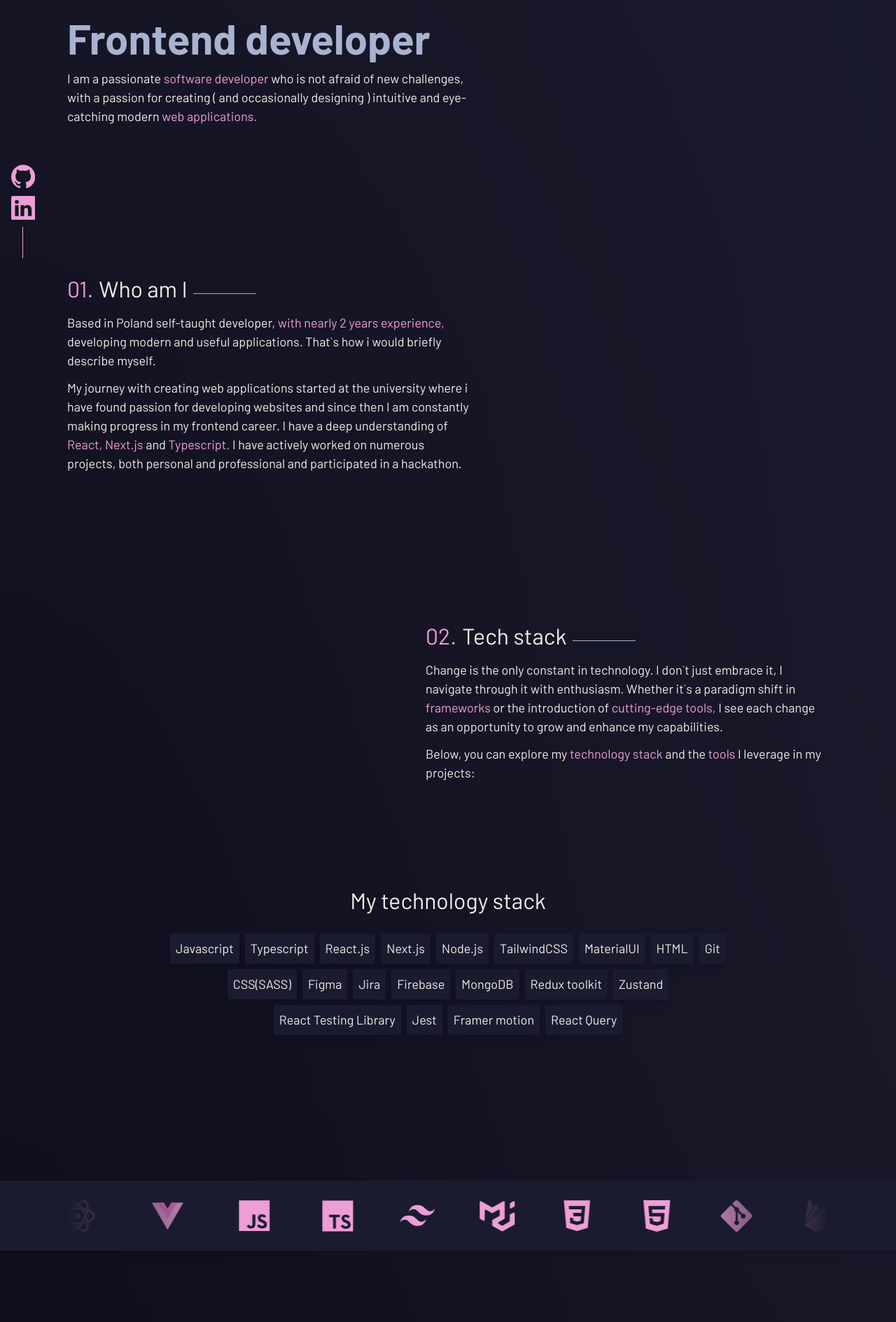
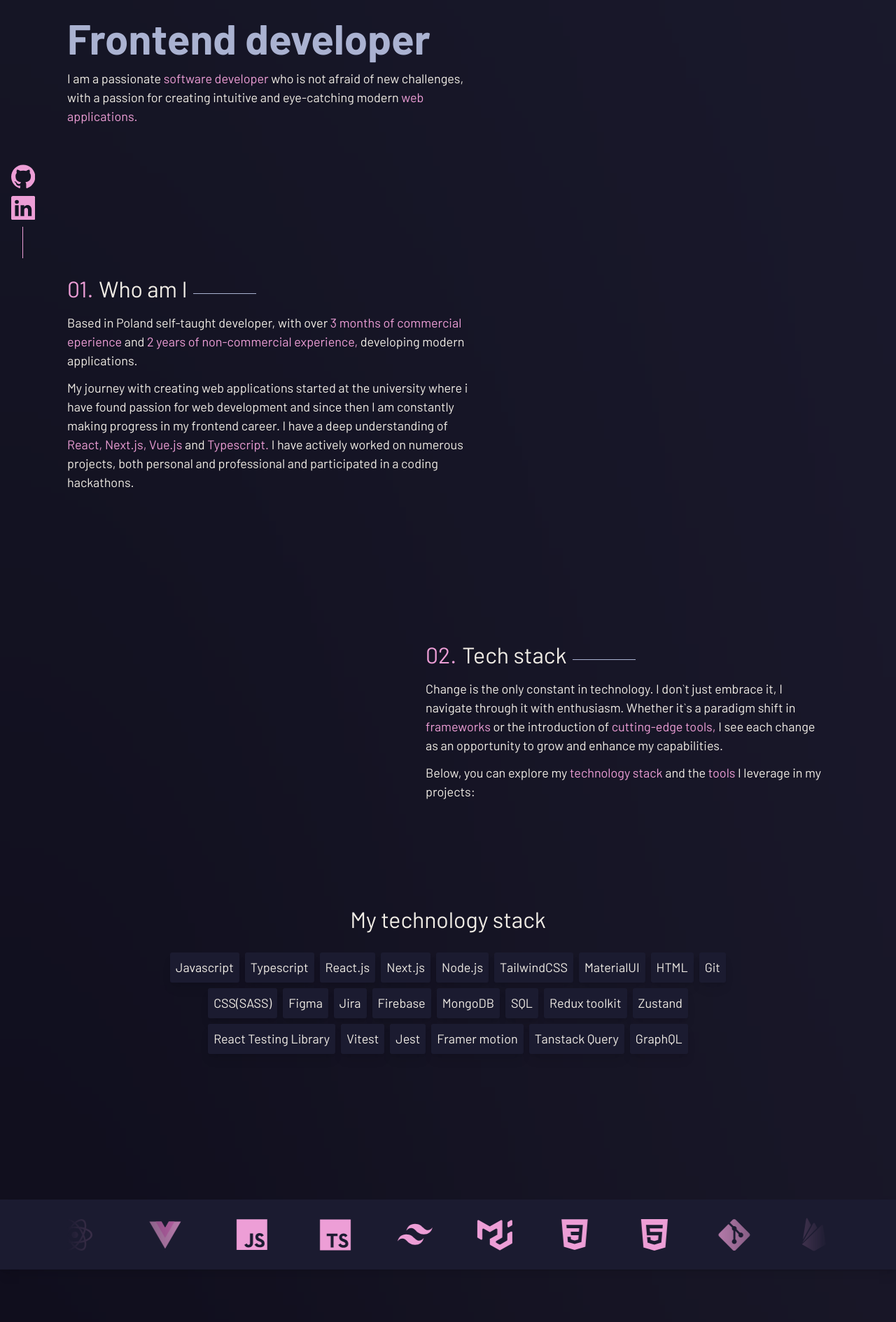
Before and after one commit to jakubgornik/portfolio, a Next.js app: page / in a window 1280 px wide. Shown: the part 431-2320 px from the top of the page at 70% size. Built offline with nearby package versions, Linux system fonts and the light colour scheme.

Commit message:
feat: content update

```diff
--- a/app/components/JobDescription.tsx
+++ b/app/components/JobDescription.tsx
@@ -3,13 +3,23 @@ const JobDescription = ({
   timeRange,
   company,
   jobDescription,
+  hasSecondJobPeriod,
+  secondJobPeriod,
 }: {
   ocupation: string;
   company: string;
   timeRange: string;
   jobDescription: string[];
+  hasSecondJobPeriod?: boolean;
+  secondJobPeriod?: {
+    ocupation: string;
+    company: string;
+    timeRange: string;
+    jobDescription: string[];
+  };
 }) => {
   return (
+    <div className="flex flex-col">
       <div className="flex max-w-[20rem] flex-col gap-2 mobile-lg:max-w-[28rem] sm:max-w-[26rem] md:max-w-[19rem] lg:max-w-[28rem]">
         <span className="text-yellowishWhite mobile-lg:text-[16px] sm:text-[18px] xl:text-[20px]">
           {ocupation} at{" "}
@@ -30,6 +40,26 @@ const JobDescription = ({
           ))}
         </ul>
       </div>
+      {hasSecondJobPeriod && secondJobPeriod && (
+        <div className="mt-6 flex max-w-[20rem] flex-col gap-2 mobile-lg:max-w-[28rem] sm:max-w-[26rem] md:max-w-[19rem] lg:max-w-[28rem]">
+          <span className="h-[1px] w-full bg-yellowishWhite"></span>
+          <p className="text-[13px] text-lightPink mobile-lg:text-[14px] sm:text-[16px] xl:text-[18px]">
+            {secondJobPeriod.timeRange}
+          </p>
+          <ul className="flex flex-col gap-5 text-yellowishWhite">
+            {secondJobPeriod.jobDescription.map((el, index) => (
+              <li
+                key={index}
+                className="relative ml-[14px] text-[12px] mobile-lg:text-[14px] xl:text-[16px]"
+              >
+                <span className="absolute -left-3 top-2 h-[8px] w-[8px] rounded-r-xl bg-lightPink" />
+                <p className="ml-1">{el}</p>
+              </li>
+            ))}
+          </ul>
+        </div>
+      )}
+    </div>
   );
 };
 
--- a/app/content/AboutMeSection.tsx
+++ b/app/content/AboutMeSection.tsx
@@ -27,22 +27,25 @@ const AboutMeSection = () => {
       >
         <SectionHeader index="01" title="Who am I" />
         <SectionDescription>
-          Based in Poland self-taught developer,{" "}
+          Based in Poland self-taught developer, with over{" "}
           <span className="text-lightPink">
-            with nearly 2 years experience,{" "}
-          </span>
-          developing modern and useful applications. That`s how i would briefly
-          describe myself.
+            3 months of commercial eperience
+          </span>{" "}
+          and{" "}
+          <span className="text-lightPink">
+            2 years of non-commercial experience,
+          </span>{" "}
+          developing modern applications.
         </SectionDescription>
         <SectionDescription>
           My journey with creating web applications started at the university
-          where i have found passion for developing websites and since then I am
+          where i have found passion for web development and since then I am
           constantly making progress in my frontend career. I have a deep
           understanding of{" "}
-          <span className="text-lightPink">React, Next.js </span>and{" "}
+          <span className="text-lightPink">React, Next.js, Vue.js </span>and{" "}
           <span className="text-lightPink">Typescript. </span>I have actively
           worked on numerous projects, both personal and professional and
-          participated in a hackathon.
+          participated in a coding hackathons.
         </SectionDescription>
       </motion.div>
     </Container>
--- a/app/content/HomeSection.tsx
+++ b/app/content/HomeSection.tsx
@@ -37,8 +37,8 @@ const HomeSection = () => {
           <SectionDescription>
             I am a passionate{" "}
             <span className="text-lightPink">software developer</span> who is
-            not afraid of new challenges, with a passion for creating ( and
-            occasionally designing ) intuitive and eye-catching modern{" "}
+            not afraid of new challenges, with a passion for creating intuitive
+            and eye-catching modern{" "}
             <span className="text-lightPink">web applications.</span>
           </SectionDescription>
         </div>
--- a/app/content/WorkExperienceSection.tsx
+++ b/app/content/WorkExperienceSection.tsx
@@ -35,6 +35,8 @@ const WorkExperienceSection = () => {
               <JobsMenu liftActiveJob={setActiveJob} />
               {activeJob === "Euvic" ? (
                 <JobDescription
+                  hasSecondJobPeriod={true}
+                  secondJobPeriod={jobs[0].secondJobPeriod}
                   company={jobs[0].company}
                   jobDescription={jobs[0].jobDescription}
                   ocupation={jobs[0].ocupation}
--- a/app/utils/data.ts
+++ b/app/utils/data.ts
@@ -57,26 +57,41 @@ export const technologiesAndTools = [
   "Jira",
   "Firebase",
   "MongoDB",
+  "SQL",
   "Redux toolkit",
   "Zustand",
   "React Testing Library",
+  "Vitest",
   "Jest",
   "Framer motion",
-  "React Query",
+  "Tanstack Query",
+  "GraphQL",
 ] as const;
 
 export const jobs = [
   {
-    timeRange: "June 2023 - July 2023",
+    timeRange: "June 2023 - July 2023,",
     company: "Euvic",
     ocupation: "Frontend developer",
     jobDescription: [
       "Developing modern web applications using React.js, Next.js and TailwindCSS",
+      "Creating reusable components, hooks and utilities",
       "Working within a team of developers, designers and project managers",
       "Participating in code reviews",
       "Implementing new features and fixing bugs",
-      "Creating reusable components, hooks and utilities",
     ],
+    secondJobPeriod: {
+      timeRange: "May 2024 - June 2024",
+      company: "Euvic",
+      ocupation: "Frontend developer",
+      jobDescription: [
+        "Actively contributing to the refactor of the codebase to improve its quality and maintainability",
+        "Developing modern web applications using Vue.js and its ecosystem",
+        "Participating in the agile development of the client's product",
+        "Actively participating in code reviews and pair programming sessions",
+        "Implementing new features and fixing bugs",
+      ],
+    },
   },
   {
     timeRange: "August 2022 - September 2022",
```
Lines whose indentation alone changed are shown as unchanged.
